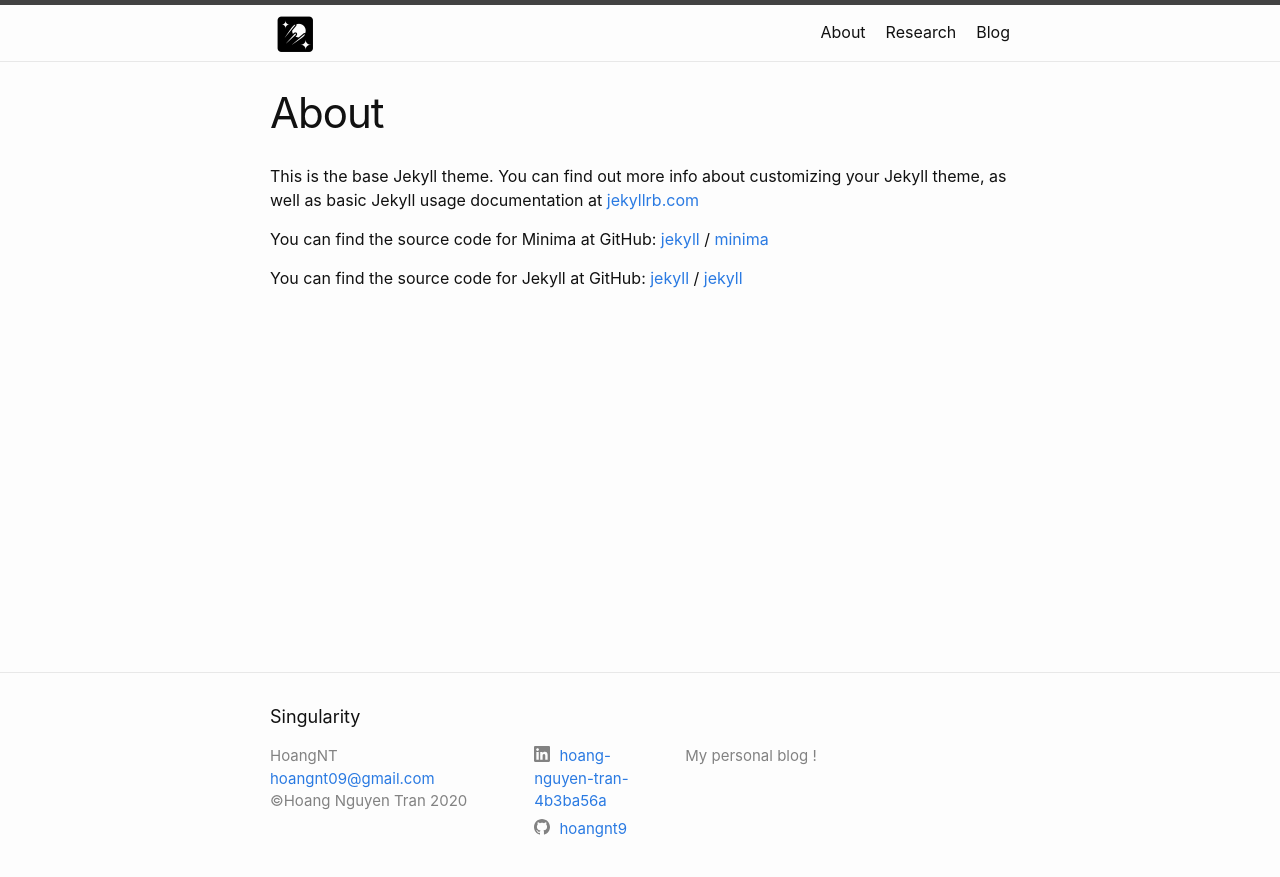
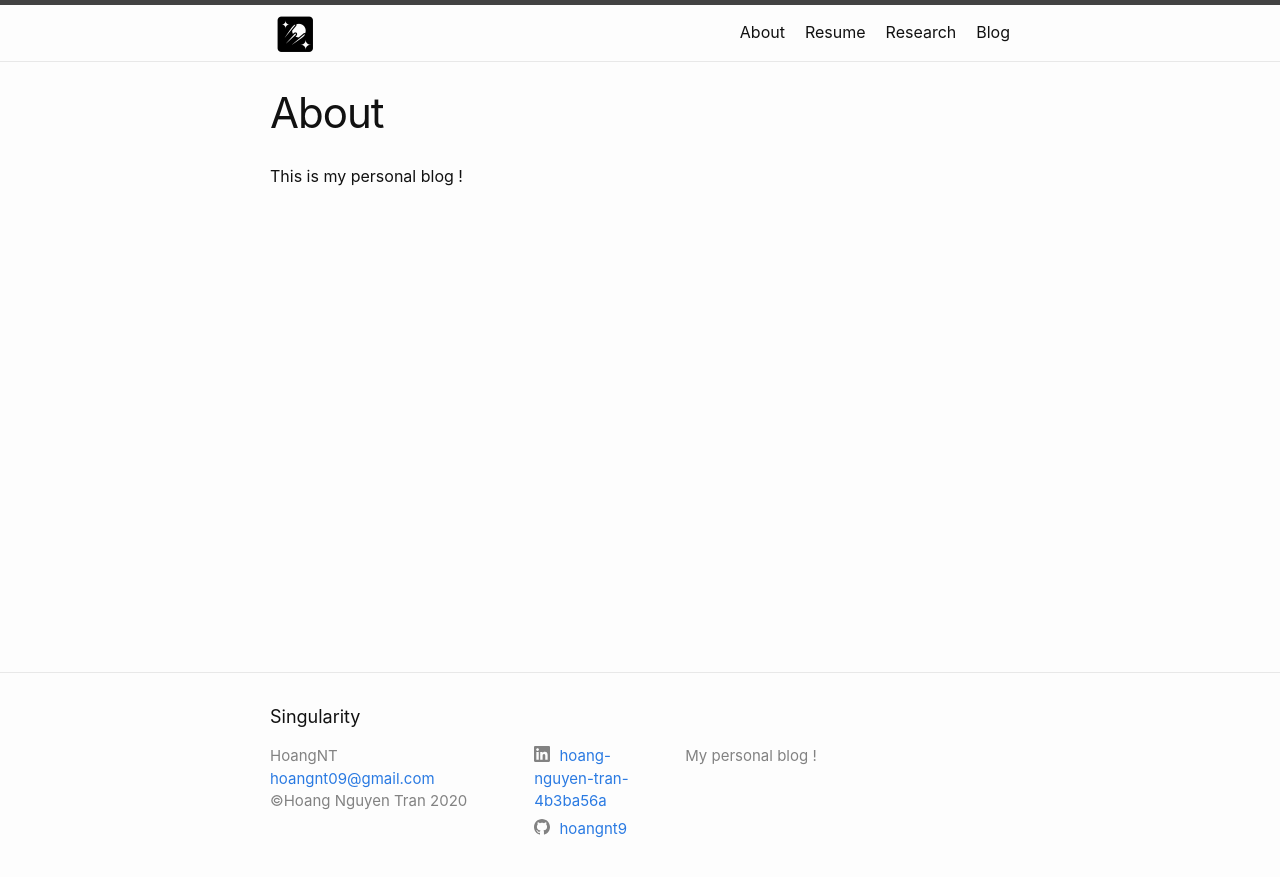
Before and after one commit to hoangnt9/hoangnt_blog, a Jekyll site: the page built from about.markdown, in a window 1280 px wide. Shown: the top 877 px of the page. Built offline with Jekyll 4.4.1, drawn with Linux system fonts in a browser that asks for light colours.

Commit message:
update resume, remove unnecessary

```diff
--- a/_layouts/home-blog.html
+++ b/_layouts/home-blog.html
@@ -30,7 +30,6 @@ layout: default
       {%- endfor -%}
     </ul>
 
-    <p class="rss-subscribe">subscribe <a href="{{ "/feed.xml" | relative_url }}">via RSS</a></p>
   {%- endif -%}
 
 </div>
--- a/_layouts/home-research.html
+++ b/_layouts/home-research.html
@@ -30,7 +30,6 @@ layout: default
       {%- endfor -%}
     </ul>
 
-    <p class="rss-subscribe">subscribe <a href="{{ "/feed.xml" | relative_url }}">via RSS</a></p>
   {%- endif -%}
 
 </div>
--- a/_layouts/home.html
+++ b/_layouts/home.html
@@ -28,7 +28,6 @@ layout: default
       {%- endfor -%}
     </ul>
 
-    <p class="rss-subscribe">subscribe <a href="{{ "/feed.xml" | relative_url }}">via RSS</a></p>
   {%- endif -%}
 
 </div>
--- a/about.markdown
+++ b/about.markdown
@@ -4,15 +4,4 @@ title: About
 permalink: /about/
 ---
 
-This is the base Jekyll theme. You can find out more info about customizing your Jekyll theme, as well as basic Jekyll usage documentation at [jekyllrb.com](https://jekyllrb.com/)
-
-You can find the source code for Minima at GitHub:
-[jekyll][jekyll-organization] /
-[minima](https://github.com/jekyll/minima)
-
-You can find the source code for Jekyll at GitHub:
-[jekyll][jekyll-organization] /
-[jekyll](https://github.com/jekyll/jekyll)
-
-
-[jekyll-organization]: https://github.com/jekyll
+This is my personal blog !
```
Also changed, not shown: _layouts/home-resume.html (added, +95 -0 lines), _posts/2020-11-25-my-first-post.md (deleted, +0 -6 lines), _posts/2020-11-25-welcome-to-jekyll.markdown (deleted, +0 -29 lines), resume/index.markdown (added, +8 -0 lines).
